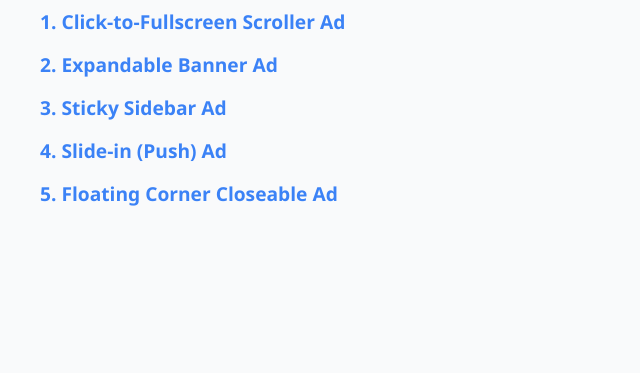
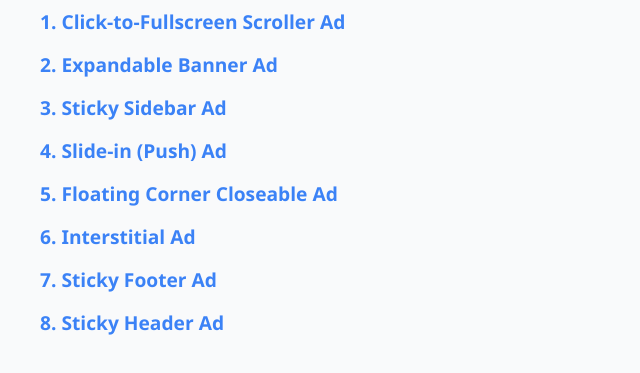
Before and after one commit to Klevi7/advertisment-demo, a plain HTML site: page index.html in a window 1280 px wide. Shown: the part 105-478 px from the top of the page, without its empty margins (0-640 px from the left). Drawn offline with Linux system fonts and the light colour scheme.

Commit message:
Update index.html

```diff
--- a/index.html
+++ b/index.html
@@ -40,6 +40,10 @@
   <li><a href="sticky-sidebar.html" target="_blank" rel="noopener">3. Sticky Sidebar Ad</a></li>
   <li><a href="slide-in.html" target="_blank" rel="noopener">4. Slide-in (Push) Ad</a></li>
   <li><a href="floating-corner.html" target="_blank" rel="noopener">5. Floating Corner Closeable Ad</a></li>
+  <li><a href="interstitial-ad.html" target="_blank" rel="noopener">6. Interstitial Ad</a></li>
+  <li><a href="sticky-footer.html" target="_blank" rel="noopener">7. Sticky Footer Ad</a></li>
+  <li><a href="sticky-header.html" target="_blank" rel="noopener">8. Sticky Header Ad</a></li>
+
 </ul>
 </body>
 </html>
```
